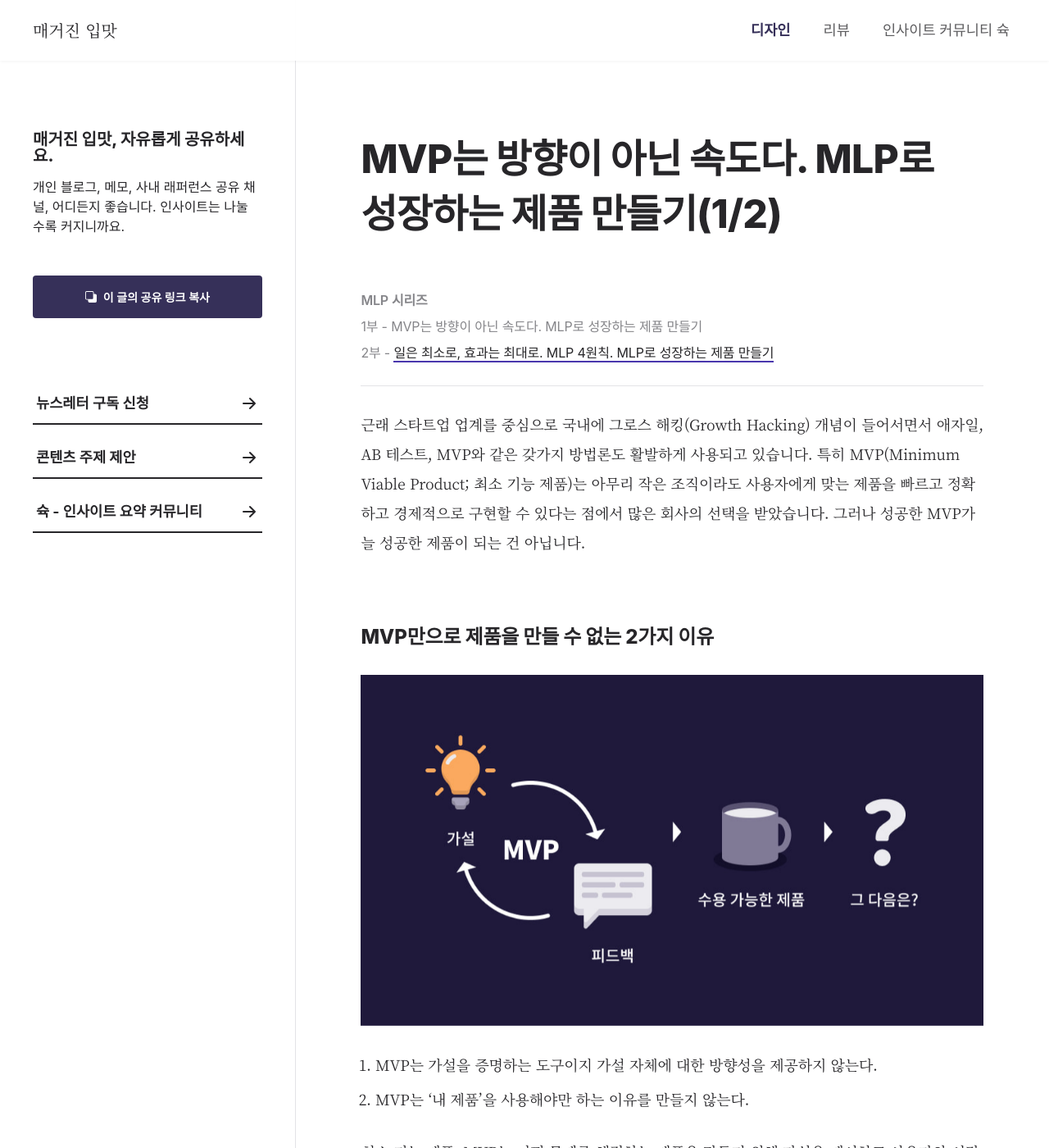
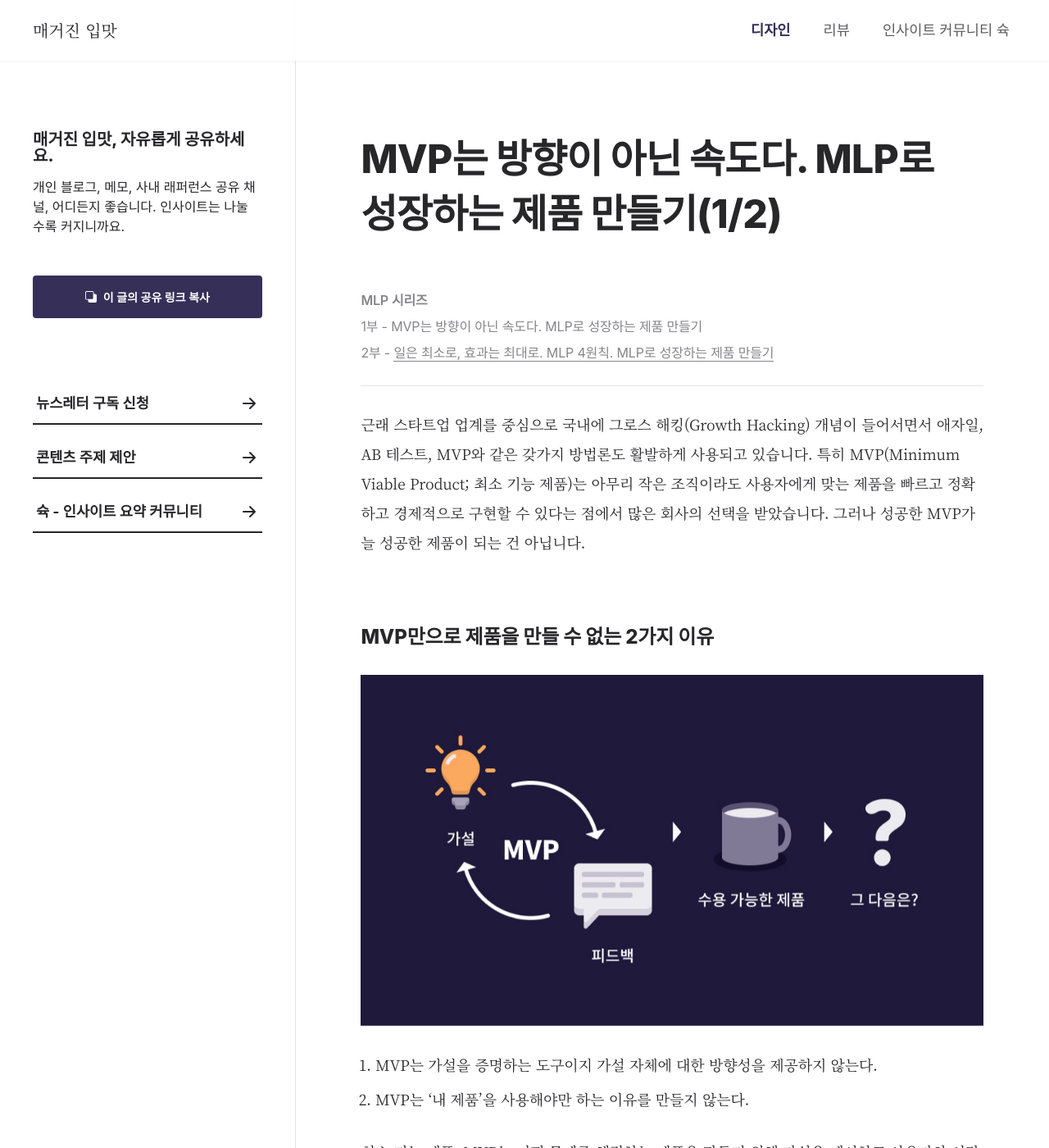
Before and after one commit to dewberry9/proj.dewberry.github.io, a Jekyll site: the page built from _posts/2021-04-12-mlp-for-growing-product.md, in a window 1280 px wide and 1400 px high. Shown: the whole window at 82% size. Built offline with Jekyll 4.4.1, drawn with Linux system fonts in a browser that asks for light colours; some web fonts are replaced.

Commit message:
fix: Change Style on Post Content Infor Section

```diff
--- a/_sass/post-content.scss
+++ b/_sass/post-content.scss
@@ -176,6 +176,15 @@
                 }
             }
 
+            a {
+                border-bottom: 2px solid $bright-color;
+                color: $text-color;
+
+                &:hover {
+                    color: $bright-color;
+                }
+            }
+
             > p.right-infor {
                 text-align: right;
             }
@@ -191,6 +200,15 @@
                 em {
                     font-weight: 600;
                 }
+
+                a {
+                    color: $base-color-shade;
+                    border-bottom: 1px solid $base-color-shade;
+                    &:hover {
+                        color: $base-color-tone-text;
+                        border-color: $base-color-tone-text;
+                    }
+                }
             }
 
             > p.infor:first-of-type {
@@ -205,15 +223,6 @@
             > p.full-size,
             > p.normal-size {
                 line-height: 1;
-            }
-
-            a {
-                border-bottom: 2px solid $bright-color;
-                color: $text-color;
-
-                &:hover {
-                    color: $bright-color;
-                }
             }
 
             h2 {
```
Also changed, not shown: test.jpg (added), 2 other files.
